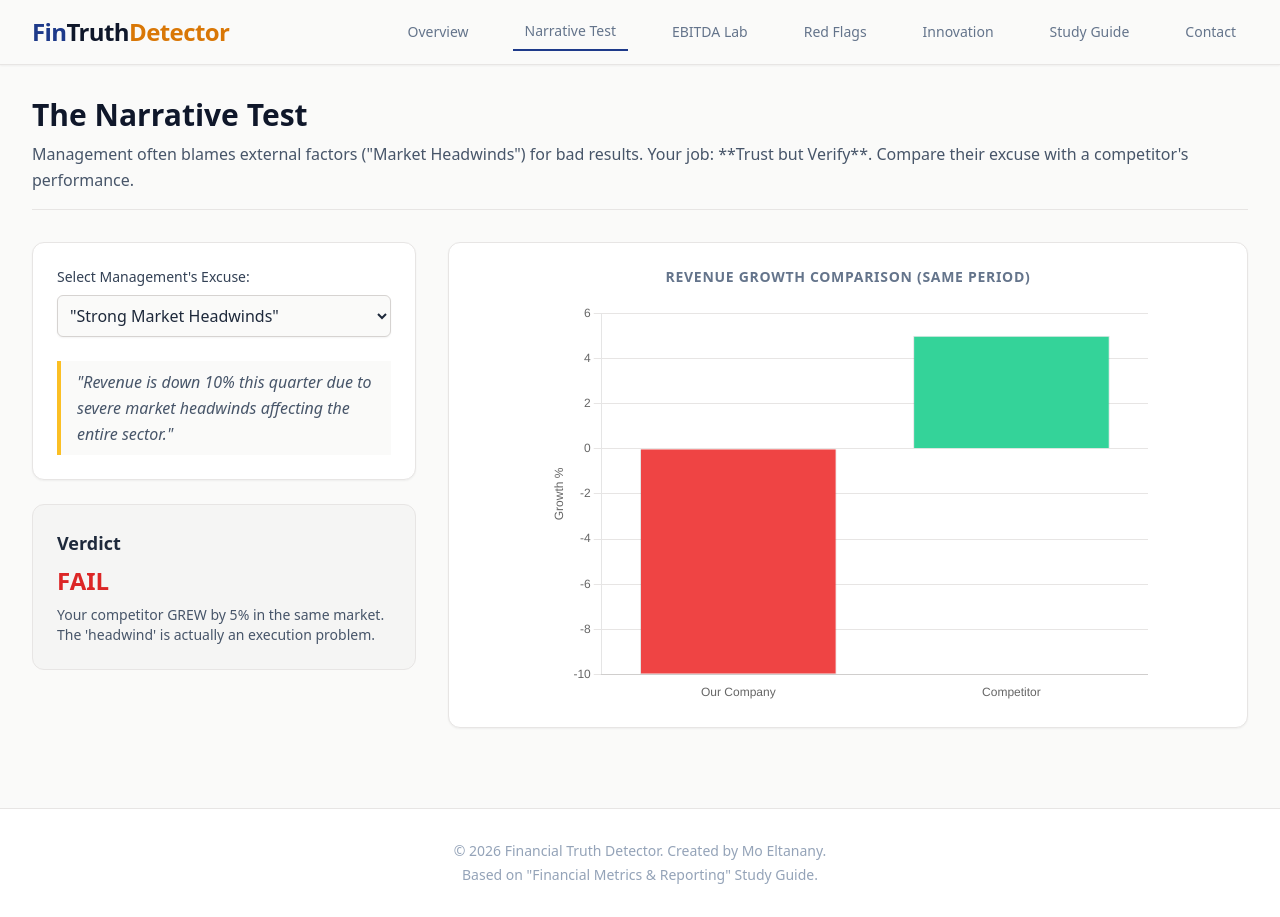
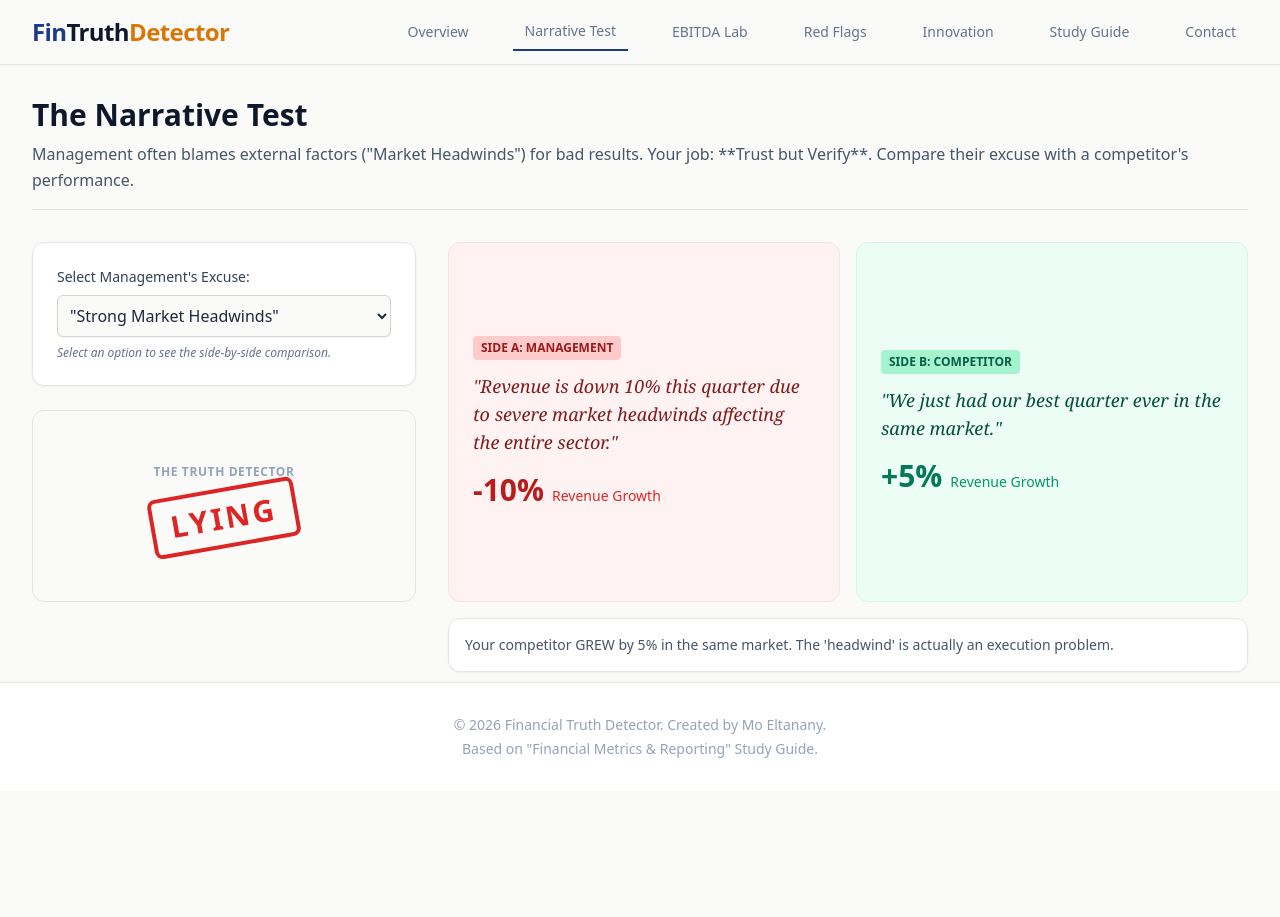
Before and after one commit to mohamedfawzy85/financial-truth-detector, a plain HTML site: page index.html in a window 1280 px wide. Both pictures are taken after a click on the button "Narrative Test". After the commit the page ends 800 px from the top, so only its background shows below. Drawn offline with nearby package versions, Linux system fonts and the light colour scheme.

Commit message:
Update index.html

```diff
--- a/index.html
+++ b/index.html
@@ -35,7 +35,7 @@
          Non-GAAP/Story: Amber-600
          Danger/Red Flag: Red-700
          Safe/Go: Emerald-700
-         Innovation/Growth: Violet-700 (New for this section)
+         Innovation/Growth: Violet-700
     -->
 
     <style>
@@ -96,6 +96,29 @@
         @keyframes fadeIn {
             from { opacity: 0; transform: translateY(10px); }
             to { opacity: 1; transform: translateY(0); }
+        }
+
+        /* Stamp Animation for Narrative Test */
+        .stamp-animate {
+            animation: stampBounce 0.4s cubic-bezier(0.175, 0.885, 0.32, 1.275);
+        }
+        @keyframes stampBounce {
+            0% { transform: scale(3); opacity: 0; }
+            100% { transform: scale(1) rotate(-10deg); opacity: 1; }
+        }
+        .stamp-text {
+            transform: rotate(-10deg);
+            border: 4px solid;
+            padding: 0.5rem 1rem;
+            border-radius: 0.5rem;
+            text-transform: uppercase;
+            letter-spacing: 0.1em;
+            display: inline-block;
+        }
+
+        /* Tooltip styling */
+        .tooltip-trigger:hover .tooltip-content {
+            display: block;
         }
     </style>
 </head>
@@ -229,30 +252,54 @@
                             <option value="supply">"Supply Chain Disruption"</option>
                             <option value="execution">"Internal Execution Issues" (Rare!)</option>
                         </select>
+                        <p class="text-xs text-slate-500 mt-2 italic">Select an option to see the side-by-side comparison.</p>
+                    </div>
 
-                        <div id="narrative-quote" class="mt-6 italic text-slate-600 border-l-4 border-amber-400 pl-4 py-2 bg-stone-50">
-                            <!-- Dynamic Quote injected here -->
+                    <!-- Verdict Box -->
+                    <div class="bg-stone-50 p-6 rounded-xl border border-stone-200 flex flex-col items-center justify-center text-center h-48">
+                        <h3 class="text-xs font-bold uppercase tracking-wider text-slate-400 mb-2">The Truth Detector</h3>
+                        <div id="narrative-stamp" class="hidden">
+                            <!-- JS injected stamp -->
+                        </div>
+                    </div>
+                </div>
+
+                <!-- Comparison Visualization -->
+                <div class="lg:col-span-2">
+                    <div class="grid grid-cols-1 md:grid-cols-2 gap-4 h-full">
+                        <!-- Side A: Company -->
+                        <div class="bg-red-50 p-6 rounded-xl border border-red-100 flex flex-col justify-center">
+                            <div class="flex items-center mb-3">
+                                <span class="bg-red-200 text-red-800 text-xs font-bold px-2 py-1 rounded uppercase">Side A: Management</span>
+                            </div>
+                            <p class="text-lg font-serif italic text-red-900" id="quote-company">
+                                "We missed earnings due to macro headwinds."
+                            </p>
+                            <div class="mt-4 flex items-baseline">
+                                <span class="text-3xl font-bold text-red-700" id="stat-company">-10%</span>
+                                <span class="ml-2 text-sm text-red-600 font-medium">Revenue Growth</span>
+                            </div>
+                        </div>
+
+                        <!-- Side B: Competitor -->
+                        <div class="bg-emerald-50 p-6 rounded-xl border border-emerald-100 flex flex-col justify-center">
+                            <div class="flex items-center mb-3">
+                                <span class="bg-emerald-200 text-emerald-800 text-xs font-bold px-2 py-1 rounded uppercase">Side B: Competitor</span>
+                            </div>
+                            <p class="text-lg font-serif italic text-emerald-900" id="quote-competitor">
+                                "We just had our best quarter ever in the same market."
+                            </p>
+                            <div class="mt-4 flex items-baseline">
+                                <span class="text-3xl font-bold text-emerald-700" id="stat-competitor">+5%</span>
+                                <span class="ml-2 text-sm text-emerald-600 font-medium">Revenue Growth</span>
+                            </div>
                         </div>
                     </div>
 
-                    <div id="narrative-verdict-card" class="bg-stone-100 p-6 rounded-xl border border-stone-200 transition-all duration-500">
-                        <h3 class="text-lg font-bold mb-2">Verdict</h3>
-                        <div id="narrative-verdict-text" class="text-2xl font-bold text-slate-800">
-                            <!-- Dynamic Verdict -->
-                        </div>
-                        <p id="narrative-verdict-explanation" class="text-sm mt-2 text-slate-600">
-                            <!-- Explanation -->
+                    <div class="mt-4 bg-white p-4 rounded-xl border border-stone-200 shadow-sm">
+                        <p id="narrative-explanation" class="text-sm text-slate-600">
+                            <!-- Explanation injected here -->
                         </p>
-                    </div>
-                </div>
-
-                <!-- Visualization -->
-                <div class="lg:col-span-2">
-                    <div class="bg-white p-6 rounded-xl shadow-sm border border-stone-200 h-full flex flex-col justify-center">
-                        <h3 class="text-center font-semibold text-slate-500 mb-4 uppercase tracking-wider text-sm">Revenue Growth Comparison (Same Period)</h3>
-                        <div class="chart-container">
-                            <canvas id="narrativeChart"></canvas>
-                        </div>
                     </div>
                 </div>
             </div>
@@ -286,7 +333,16 @@
                             <div class="flex items-center justify-between p-2 bg-blue-50 rounded border border-blue-100">
                                 <label class="flex items-center space-x-3 cursor-pointer">
                                     <input type="checkbox" id="check-depreciation" onchange="updateEbitdaChart()" class="h-4 w-4 text-blue-600 rounded border-stone-300">
-                                    <span class="text-slate-700 font-medium">Depreciation</span>
+                                    <span class="text-slate-700 font-medium flex items-center">
+                                        Depreciation
+                                        <div class="group relative ml-2 tooltip-trigger">
+                                            <span class="cursor-help text-amber-500 text-lg">&#129463;</span> <!-- Tooth icon -->
+                                            <div class="tooltip-content hidden absolute z-10 w-64 p-3 bg-slate-800 text-white text-xs rounded-lg shadow-xl -mt-20 ml-6 opacity-0 group-hover:opacity-100 transition-opacity duration-200">
+                                                <strong>The Tooth Fairy Rule:</strong><br>
+                                                Warren Buffett asks: "Does management think the Tooth Fairy pays for capital expenditures?" Equipment wears out and costs real cash to replace.
+                                            </div>
+                                        </div>
+                                    </span>
                                 </label>
                                 <span class="text-xs font-mono text-slate-500">+$2.5M</span>
                             </div>
@@ -575,20 +631,27 @@
                     <!-- Interactive Tool: Burn Rate Checker -->
                     <div class="bg-violet-50 p-6 rounded-xl border border-violet-100">
                         <h3 class="font-bold text-lg text-violet-900 mb-4">"Good Burn" Calculator</h3>
-                        <div class="space-y-3">
+                        <div class="space-y-4">
                             <div>
                                 <label class="text-xs font-bold text-slate-500 uppercase">Sales & Marketing Growth</label>
-                                <input type="range" id="sm-growth" min="0" max="100" value="20" class="w-full h-2 bg-slate-200 rounded-lg appearance-none cursor-pointer">
-                                <span id="sm-val" class="text-sm font-mono text-slate-700">20%</span>
+                                <div class="flex items-center space-x-3">
+                                    <input type="range" id="sm-growth" min="0" max="100" value="20" class="flex-grow h-2 bg-slate-200 rounded-lg appearance-none cursor-pointer">
+                                    <span id="sm-val" class="text-sm font-mono text-slate-700 w-8">20%</span>
+                                </div>
                             </div>
                             <div>
                                 <label class="text-xs font-bold text-slate-500 uppercase">Revenue Growth</label>
-                                <input type="range" id="rev-growth" min="0" max="100" value="30" class="w-full h-2 bg-slate-200 rounded-lg appearance-none cursor-pointer">
-                                <span id="rev-val" class="text-sm font-mono text-slate-700">30%</span>
+                                <div class="flex items-center space-x-3">
+                                    <input type="range" id="rev-growth" min="0" max="100" value="30" class="flex-grow h-2 bg-slate-200 rounded-lg appearance-none cursor-pointer">
+                                    <span id="rev-val" class="text-sm font-mono text-slate-700 w-8">30%</span>
+                                </div>
                             </div>
-                            <div class="pt-4 border-t border-violet-200">
-                                <div id="burn-verdict" class="text-xl font-bold text-emerald-600">Operating Leverage!</div>
-                                <p id="burn-desc" class="text-xs text-slate-600 mt-1">Revenue is growing faster than spending. The product is selling itself (Viral/Network Effects).</p>
+                            <div class="pt-4 border-t border-violet-200 flex items-center space-x-3">
+                                <div id="burn-icon" class="text-4xl">✅</div>
+                                <div>
+                                    <div id="burn-verdict" class="text-xl font-bold text-emerald-600">Operating Leverage</div>
+                                    <p id="burn-desc" class="text-xs text-slate-600 mt-1">Revenue growing faster than spend. Scalable!</p>
+                                </div>
                             </div>
                         </div>
                     </div>
@@ -941,35 +1004,43 @@
         const narrativeScenarios = {
             headwinds: {
                 quote: "Revenue is down 10% this quarter due to severe market headwinds affecting the entire sector.",
-                companyData: -10,
-                competitorData: 5,
-                verdict: "FAIL",
+                companyData: "-10%",
+                competitorQuote: "We just had our best quarter ever in the same market.",
+                competitorData: "+5%",
+                verdict: "LYING",
                 verdictColor: "text-red-600",
-                explanation: "Your competitor GREW by 5% in the same market. The 'headwind' is actually an execution problem."
+                explanation: "Your competitor GREW by 5% in the same market. The 'headwind' is actually an execution problem.",
+                isHonest: false
             },
             weather: {
                 quote: "Our regional sales dropped 8% because the hurricane closed stores for two weeks.",
-                companyData: -8,
-                competitorData: -7,
-                verdict: "PASS",
+                companyData: "-8%",
+                competitorQuote: "Regional sales were impacted significantly due to store closures from the hurricane.",
+                competitorData: "-7%",
+                verdict: "HONEST",
                 verdictColor: "text-emerald-600",
-                explanation: "The competitor also dropped significantly. The external excuse (weather) checks out."
+                explanation: "The competitor also dropped significantly. The external excuse (weather) checks out.",
+                isHonest: true
             },
             supply: {
                 quote: "We missed targets by 5% because we couldn't get parts from overseas.",
-                companyData: -5,
-                competitorData: 12,
+                companyData: "-5%",
+                competitorQuote: "We secured alternative suppliers early and met all demand.",
+                competitorData: "+12%",
                 verdict: "FAIL",
                 verdictColor: "text-red-600",
-                explanation: "Your competitor grew 12%. They clearly managed their supply chain better than you did."
+                explanation: "Your competitor grew 12%. They clearly managed their supply chain better than you did.",
+                isHonest: false
             },
             execution: {
                 quote: "We messed up our product launch and lost share. We are fixing it.",
-                companyData: -15,
-                competitorData: 10,
+                companyData: "-15%",
+                competitorQuote: "Our new product launch was a massive success, capturing significant share.",
+                competitorData: "+10%",
                 verdict: "HONEST",
                 verdictColor: "text-blue-600",
-                explanation: "They admitted the failure despite the competitor growing. This management is being transparent."
+                explanation: "They admitted the failure despite the competitor growing. This management is being transparent.",
+                isHonest: true
             }
         };
 
@@ -977,59 +1048,36 @@
             const select = document.getElementById('scenario-select');
             const scenario = narrativeScenarios[select.value];
 
-            // Update Text
-            document.getElementById('narrative-quote').innerText = `"${scenario.quote}"`;
-            const verdictEl = document.getElementById('narrative-verdict-text');
-            verdictEl.innerText = scenario.verdict;
-            verdictEl.className = `text-2xl font-bold ${scenario.verdictColor}`;
-            document.getElementById('narrative-verdict-explanation').innerText = scenario.explanation;
+            // Populate Side A (Company)
+            document.getElementById('quote-company').innerText = `"${scenario.quote}"`;
+            document.getElementById('stat-company').innerText = scenario.companyData;
+            document.getElementById('stat-company').className = `text-3xl font-bold ${scenario.companyData.includes('-') ? 'text-red-700' : 'text-emerald-700'}`;
 
-            // Update Chart
-            const ctx = document.getElementById('narrativeChart').getContext('2d');
+            // Populate Side B (Competitor)
+            document.getElementById('quote-competitor').innerText = `"${scenario.competitorQuote}"`;
+            document.getElementById('stat-competitor').innerText = scenario.competitorData;
+            document.getElementById('stat-competitor').className = `text-3xl font-bold ${scenario.competitorData.includes('-') ? 'text-red-700' : 'text-emerald-700'}`;
 
-            if (narrativeChartInstance) {
-                narrativeChartInstance.destroy();
+            // Update Verdict Stamp
+            const stamp = document.getElementById('narrative-stamp');
+            stamp.innerText = scenario.verdict;
+
+            // Stamp styling based on result
+            let stampColorClass = "";
+            if (scenario.verdict === "LYING" || scenario.verdict === "FAIL") {
+                stampColorClass = "text-red-600 border-red-600";
+            } else if (scenario.verdict === "HONEST") {
+                stampColorClass = "text-emerald-600 border-emerald-600";
+            } else {
+                stampColorClass = "text-blue-600 border-blue-600";
             }
 
-            narrativeChartInstance = new Chart(ctx, {
-                type: 'bar',
-                data: {
-                    labels: ['Our Company', 'Competitor'],
-                    datasets: [{
-                        label: 'Revenue Growth (%)',
-                        data: [scenario.companyData, scenario.competitorData],
-                        backgroundColor: [
-                            scenario.companyData < 0 ? '#ef4444' : '#10b981', // Red if neg, Green if pos
-                            scenario.competitorData < 0 ? '#f87171' : '#34d399'
-                        ],
-                        borderWidth: 1
-                    }]
-                },
-                options: {
-                    responsive: true,
-                    maintainAspectRatio: false,
-                    plugins: {
-                        legend: { display: false },
-                        tooltip: {
-                            callbacks: {
-                                label: function(context) {
-                                    return context.raw + '%';
-                                }
-                            }
-                        }
-                    },
-                    scales: {
-                        y: {
-                            beginAtZero: true,
-                            grid: { color: '#e7e5e4' },
-                            title: { display: true, text: 'Growth %' }
-                        },
-                        x: {
-                            grid: { display: false }
-                        }
-                    }
-                }
-            });
+            stamp.className = `stamp-text text-3xl font-bold ${stampColorClass} stamp-animate`;
+            stamp.parentElement.classList.remove('hidden'); // Ensure parent is visible
+            stamp.classList.remove('hidden');
+
+            // Explanation
+            document.getElementById('narrative-explanation').innerText = scenario.explanation;
         }
 
         // --- 4. EBITDA LAB LOGIC ---
@@ -1148,6 +1196,7 @@
         const revVal = document.getElementById('rev-val');
         const burnVerdict = document.getElementById('burn-verdict');
         const burnDesc = document.getElementById('burn-desc');
+        const burnIcon = document.getElementById('burn-icon');
 
         function updateBurnCalc() {
             const sm = parseInt(smSlider.value);
@@ -1157,17 +1206,20 @@
             revVal.innerText = rev + '%';
 
             if (rev > sm) {
-                burnVerdict.innerText = "Operating Leverage (Good Burn)";
+                burnVerdict.innerText = "Operating Leverage (Scalable)";
                 burnVerdict.className = "text-xl font-bold text-emerald-600";
                 burnDesc.innerText = "Revenue is growing faster than spending. The product is catching on!";
+                burnIcon.innerText = "✅";
             } else if (rev === sm) {
                 burnVerdict.innerText = "Neutral Scale";
                 burnVerdict.className = "text-xl font-bold text-amber-600";
                 burnDesc.innerText = "Spending efficiently, but not yet seeing exponential returns.";
+                burnIcon.innerText = "⚖️";
             } else {
-                burnVerdict.innerText = "Cash Incinerator (Bad Burn)";
+                burnVerdict.innerText = "Buying Revenue (Unsustainable)";
                 burnVerdict.className = "text-xl font-bold text-red-600";
                 burnDesc.innerText = "You are spending huge money on ads but not getting enough growth back. Danger!";
+                burnIcon.innerText = "❌";
             }
         }
 
```
